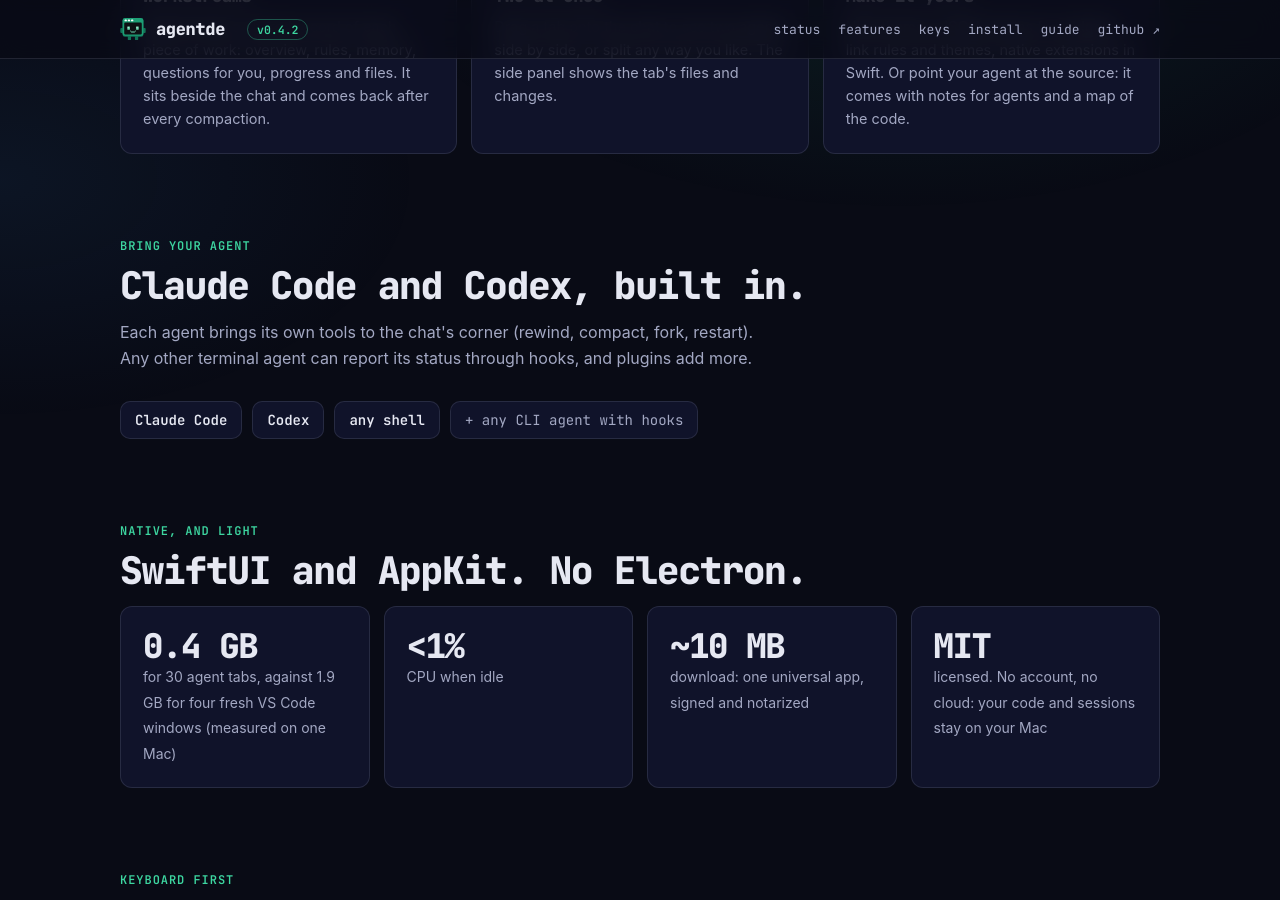
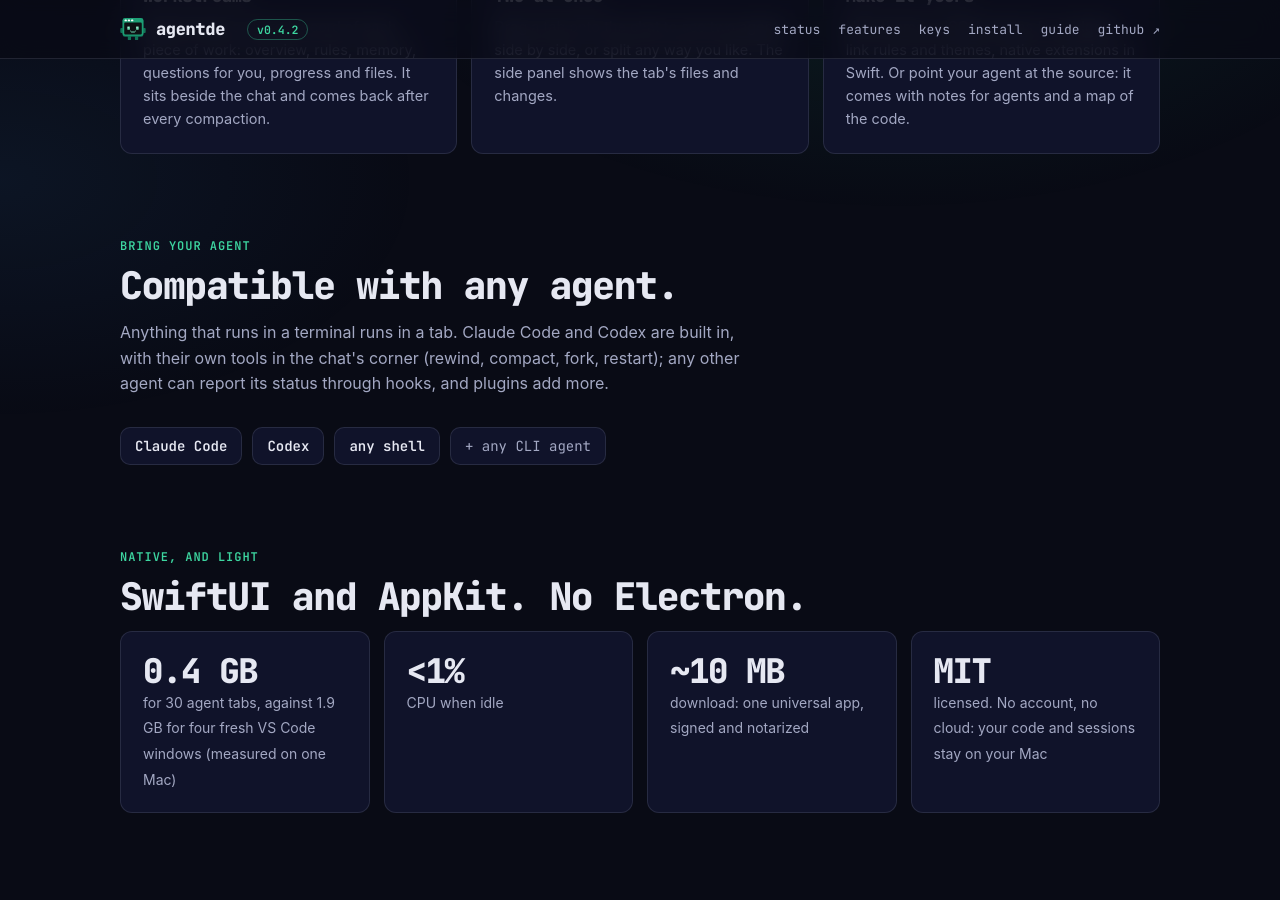
Before and after one commit to AgentDE/agentde, a Jekyll site: the page docs/index.html, which Jekyll copies as it is, in a window 1280 px wide and 900 px high, scrolled down 2236 px. Built offline with Jekyll 4.4.1, drawn with Linux system fonts in a browser that asks for light colours.

Commit message:
Release zips without extended attributes; site wording

```diff
--- a/docs/index.html
+++ b/docs/index.html
@@ -220,9 +220,9 @@
 
     <section id="agents">
       <p class="eyebrow">Bring your agent</p>
-      <h2>Claude Code and Codex, built in.</h2>
-      <p class="sub">Each agent brings its own tools to the chat's corner (rewind, compact, fork, restart). Any other terminal agent can report its status through hooks, and plugins add more.</p>
-      <div class="agents"><span class="agent">Claude Code</span><span class="agent">Codex</span><span class="agent">any shell</span><span class="agent more">+ any CLI agent with hooks</span></div>
+      <h2>Compatible with any agent.</h2>
+      <p class="sub">Anything that runs in a terminal runs in a tab. Claude Code and Codex are built in, with their own tools in the chat's corner (rewind, compact, fork, restart); any other agent can report its status through hooks, and plugins add more.</p>
+      <div class="agents"><span class="agent">Claude Code</span><span class="agent">Codex</span><span class="agent">any shell</span><span class="agent more">+ any CLI agent</span></div>
     </section>
 
     <section id="numbers">
```
Also changed, not shown: 1 other file.
